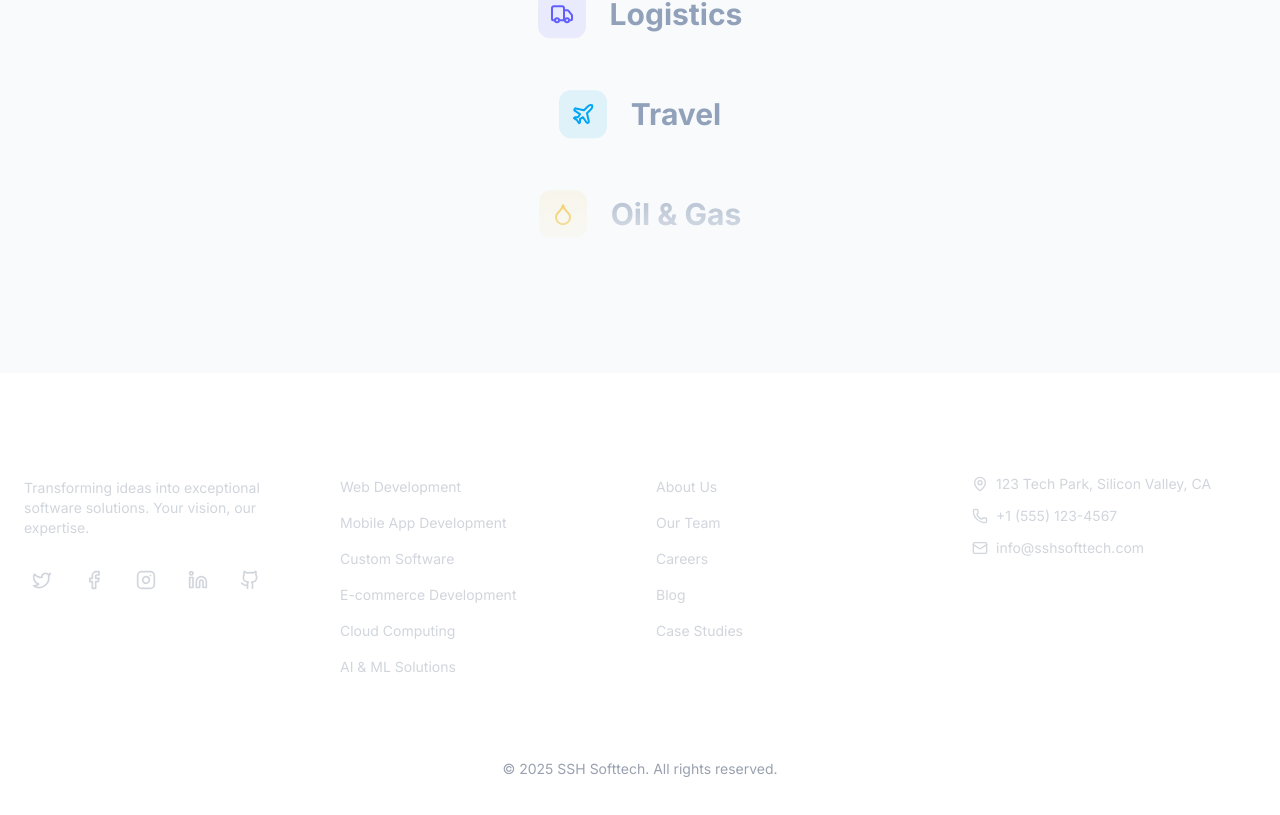
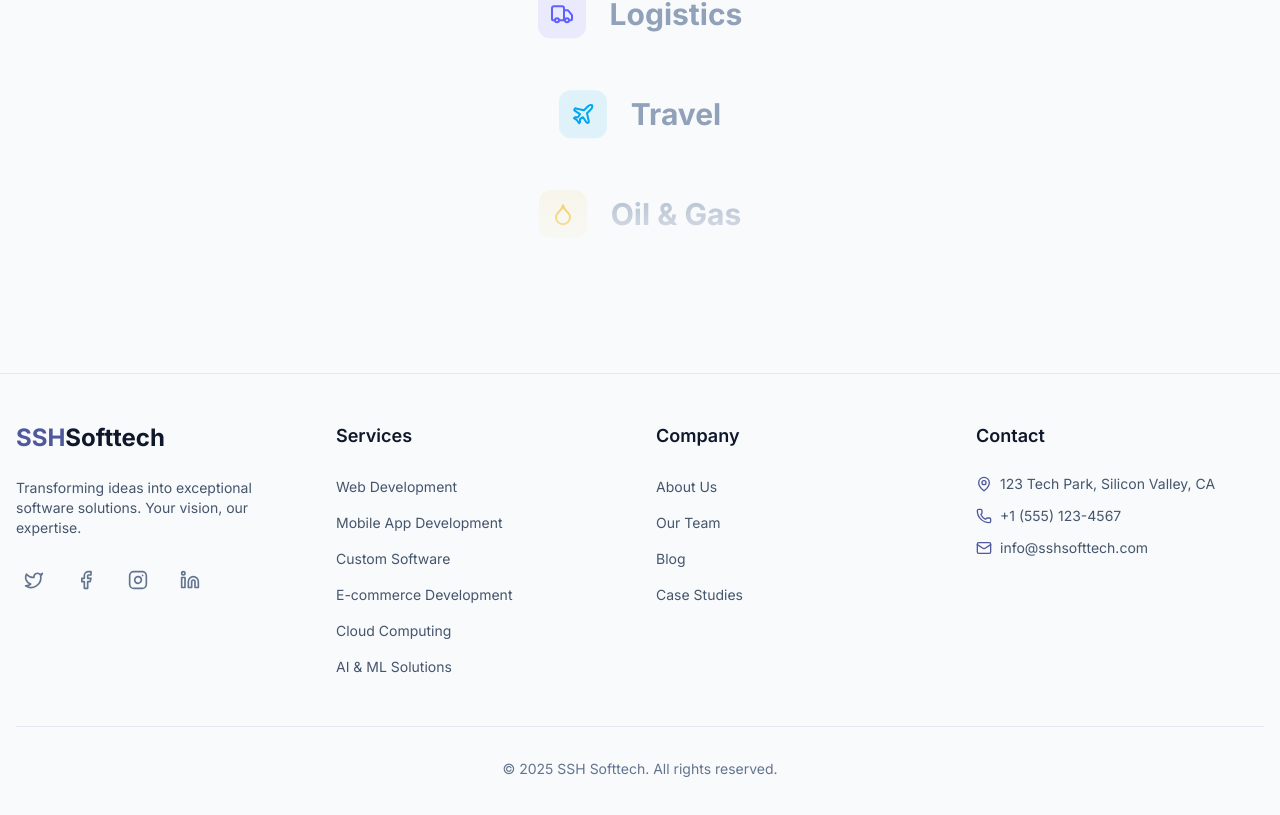
Before and after one commit to atul030702/ssh-softtech, a Next.js app: page / in a window 1280 px wide. Shown: the part 2421-3236 px from the top of the page. Built offline with nearby package versions, Linux system fonts and the light colour scheme.

Commit message:
fix: footer section

```diff
--- a/src/components/Footer.tsx
+++ b/src/components/Footer.tsx
@@ -9,13 +9,12 @@ import {
     Twitter,
     Facebook,
     Instagram,
-    Github,
 } from 'lucide-react';
 
 const Footer = () => {
     return (
-        <footer className="bg-primary dark:bg-dark text-white border-t border-white/10">
-            <div className="container mx-auto px-6 py-12">
+        <footer className="bg-slate-50 dark:bg-dark-950 text-slate-600 dark:text-gray-300 border-t border-slate-200 dark:border-white/10">
+            <div className="container max-w-7xl mx-auto px-4 py-12">
                 <div className="grid grid-cols-1 md:grid-cols-4 gap-8">
                     <div className="md:col-span-1">
                         <motion.div
@@ -28,22 +27,25 @@ const Footer = () => {
                             transition={{
                                 duration: 0.5,
                             }}
+                            viewport={{
+                                once: true,
+                            }}
                         >
                             <div className="flex items-center mb-6">
-                                <span className="text-2xl font-bold">SSH</span>
-                                <span className="text-2xl font-bold text-accent">Softtech</span>
+                                <span className="text-2xl font-bold text-brand-light dark:text-brand-dark">SSH</span>
+                                <span className="text-2xl font-bold text-slate-900 dark:text-white">Softtech</span>
                             </div>
-                            <p className="text-sm text-gray-300 mb-6">
+                            <p className="text-sm text-slate-600 dark:text-gray-300 mb-6">
                                 Transforming ideas into exceptional software solutions. Your
                                 vision, our expertise.
                             </p>
                             <div className="flex space-x-4">
-                                {[Twitter, Facebook, Instagram, Linkedin, Github].map(
+                                {[Twitter, Facebook, Instagram, Linkedin].map(
                                     (Icon, index) => (
                                         <motion.a
                                             key={index}
                                             href="#"
-                                            className="text-gray-300 hover:text-accent transition-colors p-2 rounded-lg hover:bg-white/10"
+                                            className="text-slate-500 dark:text-gray-300 hover:text-brand-light dark:hover:text-brand-dark transition-colors p-2 rounded-lg hover:bg-slate-200 dark:hover:bg-white/10"
                                             whileHover={{
                                                 scale: 1.1,
                                                 y: -2,
@@ -72,7 +74,7 @@ const Footer = () => {
                                 delay: 0.1,
                             }}
                         >
-                            <h3 className="text-lg font-semibold mb-6">Services</h3>
+                            <h3 className="text-lg font-semibold mb-6 text-slate-900 dark:text-white">Services</h3>
                             <ul className="space-y-3">
                                 {[
                                     'Web Development',
@@ -85,7 +87,7 @@ const Footer = () => {
                                     <li key={index}>
                                         <a
                                             href="#"
-                                            className="text-sm text-gray-300 hover:text-accent transition-colors hover:translate-x-1 inline-block"
+                                            className="text-sm text-slate-600 dark:text-gray-300 hover:text-brand-light dark:hover:text-brand-dark transition-colors hover:translate-x-1 inline-block"
                                         >
                                             {service}
                                         </a>
@@ -107,19 +109,18 @@ const Footer = () => {
                                 delay: 0.2,
                             }}
                         >
-                            <h3 className="text-lg font-semibold mb-6">Company</h3>
+                            <h3 className="text-lg font-semibold mb-6 text-slate-900 dark:text-white">Company</h3>
                             <ul className="space-y-3">
                                 {[
                                     'About Us',
                                     'Our Team',
-                                    'Careers',
                                     'Blog',
                                     'Case Studies',
                                 ].map((item, index) => (
                                     <li key={index}>
                                         <a
                                             href="#"
-                                            className="text-sm text-gray-300 hover:text-accent transition-colors hover:translate-x-1 inline-block"
+                                            className="text-sm text-slate-600 dark:text-gray-300 hover:text-brand-light dark:hover:text-brand-dark transition-colors hover:translate-x-1 inline-block"
                                         >
                                             {item}
                                         </a>
@@ -141,18 +142,18 @@ const Footer = () => {
                                 delay: 0.3,
                             }}
                         >
-                            <h3 className="text-lg font-semibold mb-6">Contact</h3>
+                            <h3 className="text-lg font-semibold mb-6 text-slate-900 dark:text-white">Contact</h3>
                             <ul className="space-y-3">
-                                <li className="flex items-center text-sm text-gray-300">
-                                    <MapPin size={16} className="mr-2 text-accent" />
+                                <li className="flex items-center text-sm text-slate-600 dark:text-gray-300">
+                                    <MapPin size={16} className="mr-2 text-brand-light dark:text-brand-dark" />
                                     123 Tech Park, Silicon Valley, CA
                                 </li>
-                                <li className="flex items-center text-sm text-gray-300">
-                                    <Phone size={16} className="mr-2 text-accent" />
+                                <li className="flex items-center text-sm text-slate-600 dark:text-gray-300">
+                                    <Phone size={16} className="mr-2 text-brand-light dark:text-brand-dark" />
                                     +1 (555) 123-4567
                                 </li>
-                                <li className="flex items-center text-sm text-gray-300">
-                                    <Mail size={16} className="mr-2 text-accent" />
+                                <li className="flex items-center text-sm text-slate-600 dark:text-gray-300">
+                                    <Mail size={16} className="mr-2 text-brand-light dark:text-brand-dark" />
                                     info@sshsofttech.com
                                 </li>
                             </ul>
@@ -160,7 +161,7 @@ const Footer = () => {
                     </div>
                 </div>
                 <motion.div
-                    className="border-t border-white/10 mt-12 pt-8 text-sm text-center text-gray-400"
+                    className="border-t border-slate-200 dark:border-white/10 mt-12 pt-8 text-sm text-center text-slate-500 dark:text-gray-400"
                     initial={{
                         opacity: 0,
                     }}
```
